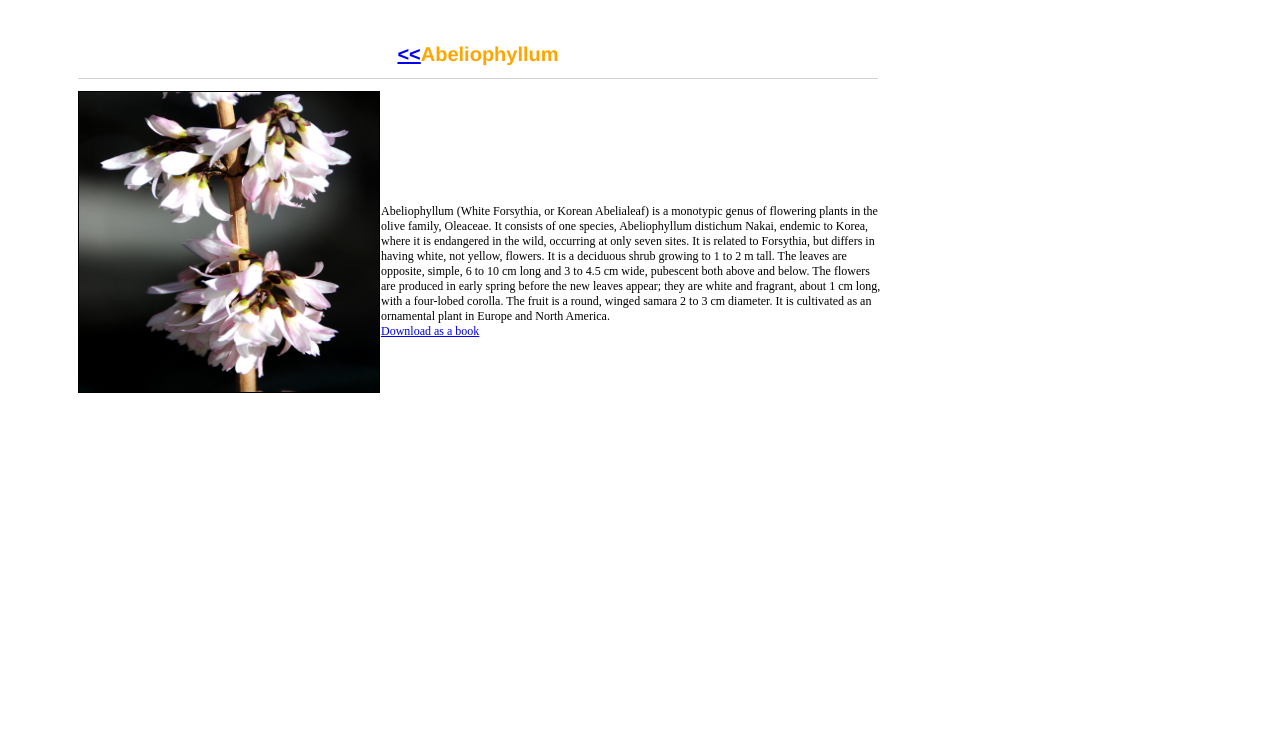
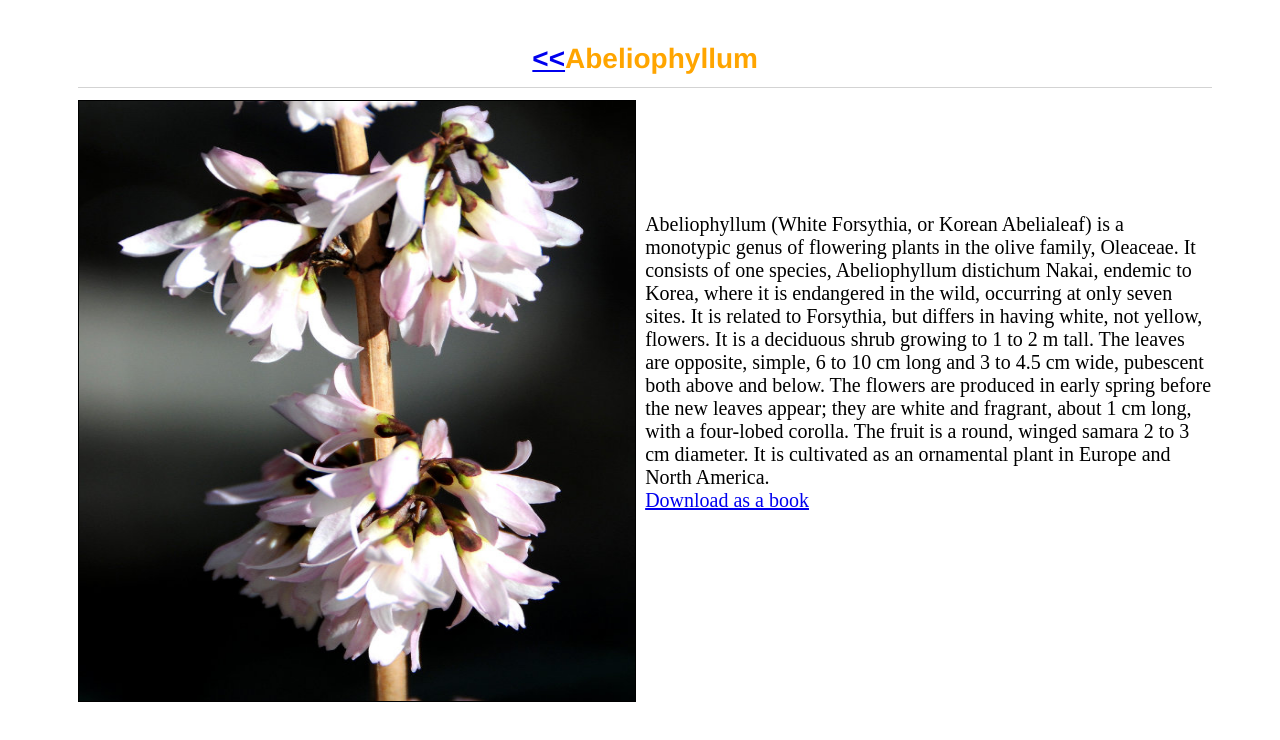
Before and after one commit to sharmapr25/Flower-catalog, a website: page public/abeliophyllum.html in a window 1280 px wide. Drawn offline with Linux system fonts and the light colour scheme.

Commit message:
Modified css of agerantum and abeliophyllum page

```diff
--- a/public/css/flower.css
+++ b/public/css/flower.css
@@ -3,10 +3,10 @@ body{
 }
 
 .heading{
-	width: 800px;
+	width: 95%;
 	text-align: center;
 	font-family: helvetica;
-	font-size: 20px;
+	font-size: 28px;
 	font-weight: bold;
 	padding-top: 35px;
 	border-bottom: solid 1px lightgray;
@@ -18,33 +18,34 @@ body{
 
 .container{
 	display: flex;
-	font-size: 12px;
+	font-size: 20px;
 	margin-top: 12px;
+	width: 95%
 }
 
 .left{
-	width:303px;
+	width:50%;
 }
 
 .left > img{
-	width: 300px;
-	height: 300px;
+	width: 98%;
+	height: 600px;
 	border: 1px solid black;
 }
 
 .right{
 	padding-top: 113px;
-	width: 500px;
+	width: 50%
 }
 
 .image>img{
-	width: 500px;
-	height: 300px;
+	width: 98%;
+	height: 600px;
 	border: 1px solid black;
 }
 
 .detail{
 	padding-top: 113px;
 	padding-left: 2px;
-	width: 300px;
+	width: 50%;
 }
```
